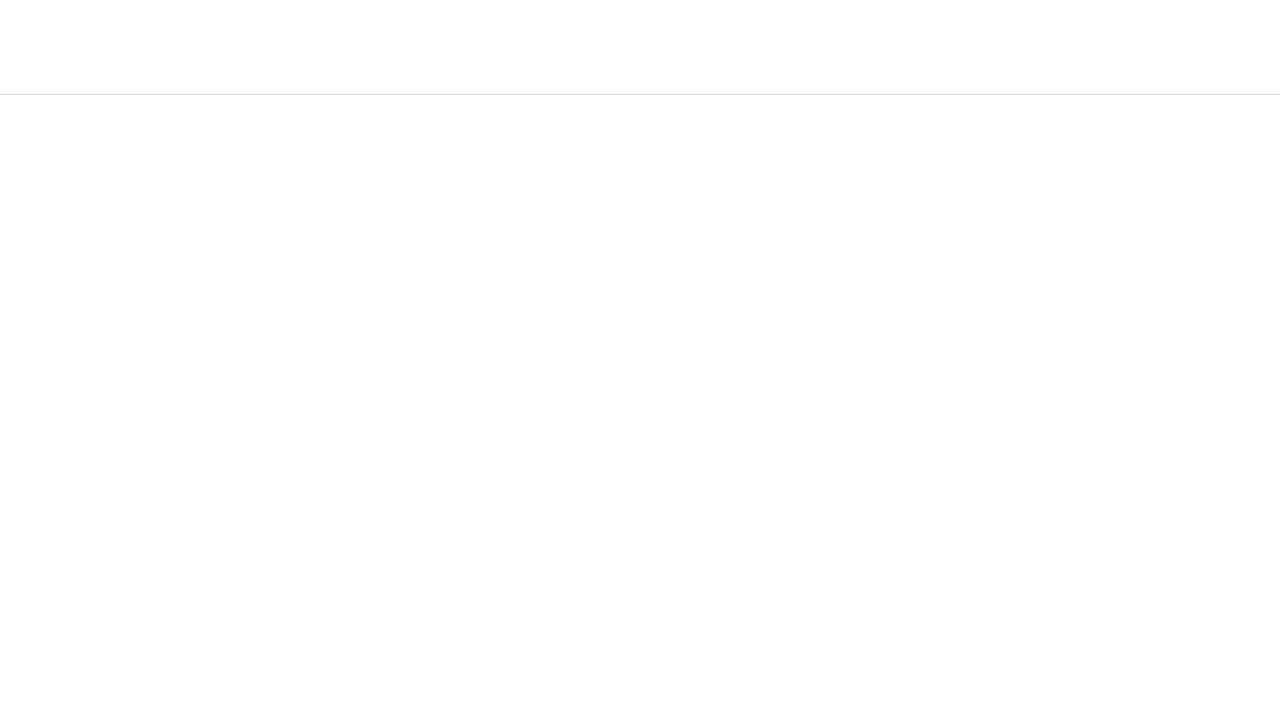
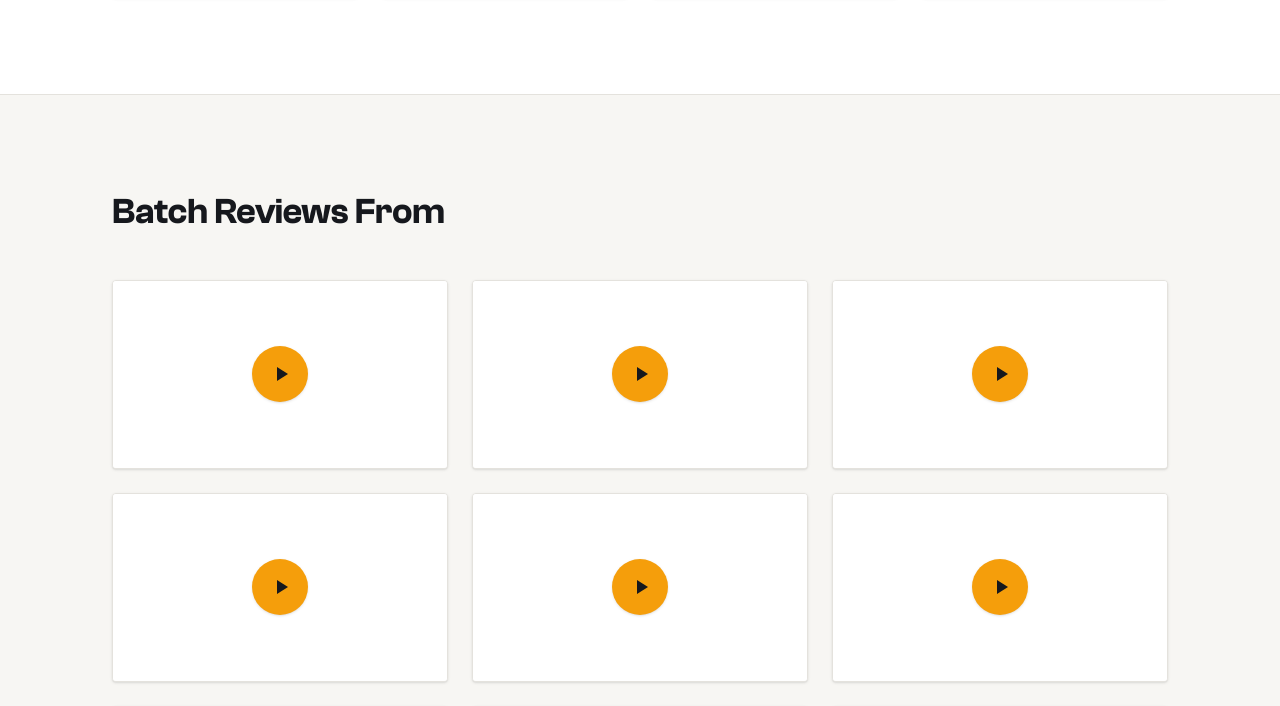
Before and after one commit to JayantOlhyan/Coding-Club-Redesign, a Next.js app: page / in a window 1280 px wide. Shown: the part 10686-11392 px from the top of the page. Before the commit the page ends 10781 px from the top, so only its background shows below. Built offline with nearby package versions, Linux system fonts and the light colour scheme.

Commit message:
Build Section 9: Reviews (9 Vimeo click-to-play facades)

```diff
--- a/app/page.tsx
+++ b/app/page.tsx
@@ -7,6 +7,7 @@ import { WhatToExpect } from "@/components/WhatToExpect";
 import { Curriculum } from "@/components/Curriculum";
 import { Mentors } from "@/components/Mentors";
 import { Outcomes } from "@/components/Outcomes";
+import { Reviews } from "@/components/Reviews";
 
 export default function Home() {
   return (
@@ -50,6 +51,9 @@ export default function Home() {
       {/* Section 8: Outcomes (Blocks 317-326) */}
       <Outcomes />
 
+      {/* Section 9: Reviews (Blocks 327-336) */}
+      <Reviews />
+
       {/* Target anchor for Hero CTA scroll */}
       <div id="lead-form" className="sr-only" aria-hidden="true" />
     </main>
--- /dev/null
+++ b/components/Reviews.tsx
@@ -0,0 +1,86 @@
+"use client";
+
+import { useState } from "react";
+import {
+  getBlock,
+  SECTION_MAP,
+  HeadingBlock,
+  EmbedBlock,
+} from "@/lib/content";
+
+export function Reviews() {
+  const h327 = getBlock<HeadingBlock>(SECTION_MAP.reviews.heading);
+  const videoBlocks = SECTION_MAP.reviews.vimeoVideos.map((idx) =>
+    getBlock<EmbedBlock>(idx)
+  );
+
+  // Track which videos have been activated by user click
+  const [activeVideos, setActiveVideos] = useState<Record<number, boolean>>({});
+
+  const handlePlay = (index: number) => {
+    setActiveVideos((prev) => ({ ...prev, [index]: true }));
+  };
+
+  return (
+    <section
+      id="reviews"
+      aria-label="Reviews"
+      className="w-full bg-[var(--surface-2)] border-b border-[var(--border)] py-16 md:py-24"
+    >
+      <div className="max-w-[1120px] mx-auto px-4 sm:px-6 lg:px-8">
+        {/* Section Heading */}
+        <div className="text-left mb-12 max-w-[780px]">
+          <h2
+            data-block={SECTION_MAP.reviews.heading}
+            className="text-2xl sm:text-3xl md:text-4xl font-semibold text-[var(--ink)] tracking-tight"
+          >
+            {h327.text}
+          </h2>
+        </div>
+
+        {/* 9 Vimeo Video Facades in a Responsive 3-Column Grid */}
+        <div className="grid grid-cols-1 sm:grid-cols-2 lg:grid-cols-3 gap-6">
+          {videoBlocks.map((item, i) => {
+            const idx = SECTION_MAP.reviews.vimeoVideos[i];
+            const isPlaying = activeVideos[idx];
+
+            return (
+              <div
+                key={idx}
+                className="relative aspect-video w-full rounded border border-[var(--border)] bg-[var(--surface)] overflow-hidden shadow-sm flex items-center justify-center"
+              >
+                {isPlaying ? (
+                  <iframe
+                    src={`${item.src}&autoplay=1`}
+                    title="Student Video Review"
+                    allow="autoplay; fullscreen; picture-in-picture"
+                    allowFullScreen
+                    className="w-full h-full border-0"
+                  />
+                ) : (
+                  <button
+                    type="button"
+                    onClick={() => handlePlay(idx)}
+                    aria-label="Play student video review"
+                    className="group relative w-full h-full flex items-center justify-center bg-[var(--surface)] hover:bg-[var(--border)]/20 transition-colors focus-visible:outline-none focus-visible:ring-2 focus-visible:ring-[var(--accent)] cursor-pointer"
+                  >
+                    {/* Play Button Icon Container */}
+                    <div className="w-14 h-14 rounded-full bg-[var(--accent)] group-hover:bg-[var(--accent-hover)] text-[var(--ink)] flex items-center justify-center shadow transition-transform group-hover:scale-105">
+                      <svg
+                        className="w-6 h-6 ml-0.5 fill-current"
+                        viewBox="0 0 24 24"
+                        aria-hidden="true"
+                      >
+                        <path d="M8 5v14l11-7z" />
+                      </svg>
+                    </div>
+                  </button>
+                )}
+              </div>
+            );
+          })}
+        </div>
+      </div>
+    </section>
+  );
+}
```
